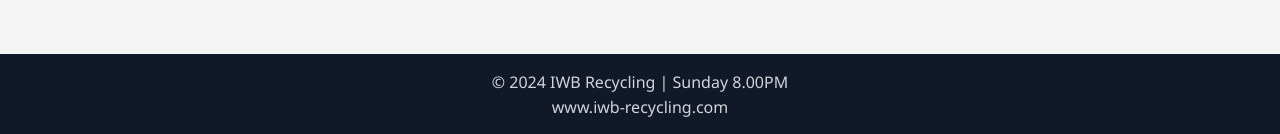
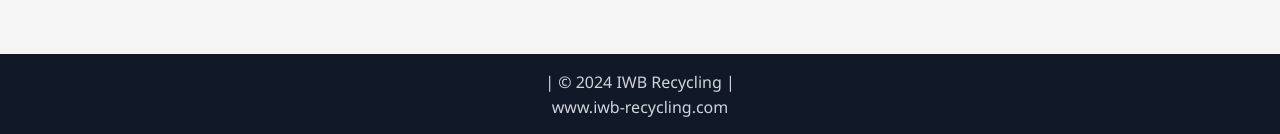
Before and after one commit to MAKARA-UI/-IWB, a React (Vite) app in the folder frontend/: page /dashboard/partner in a window 1280 px wide. Shown: the part 663-797 px from the top of the page. Built offline with nearby package versions, Linux system fonts and the light colour scheme; no server answers.

Commit message:
updated file

```diff
--- a/frontend/src/components/Footer.jsx
+++ b/frontend/src/components/Footer.jsx
@@ -3,7 +3,7 @@
 export default function Footer() {
   return (
     <footer className="footer">
-      <p>© 2024 IWB Recycling | Sunday 8.00PM</p>
+      <p>| © 2024 IWB Recycling |</p>
       <p>www.iwb-recycling.com</p>
     </footer>
   );
```
